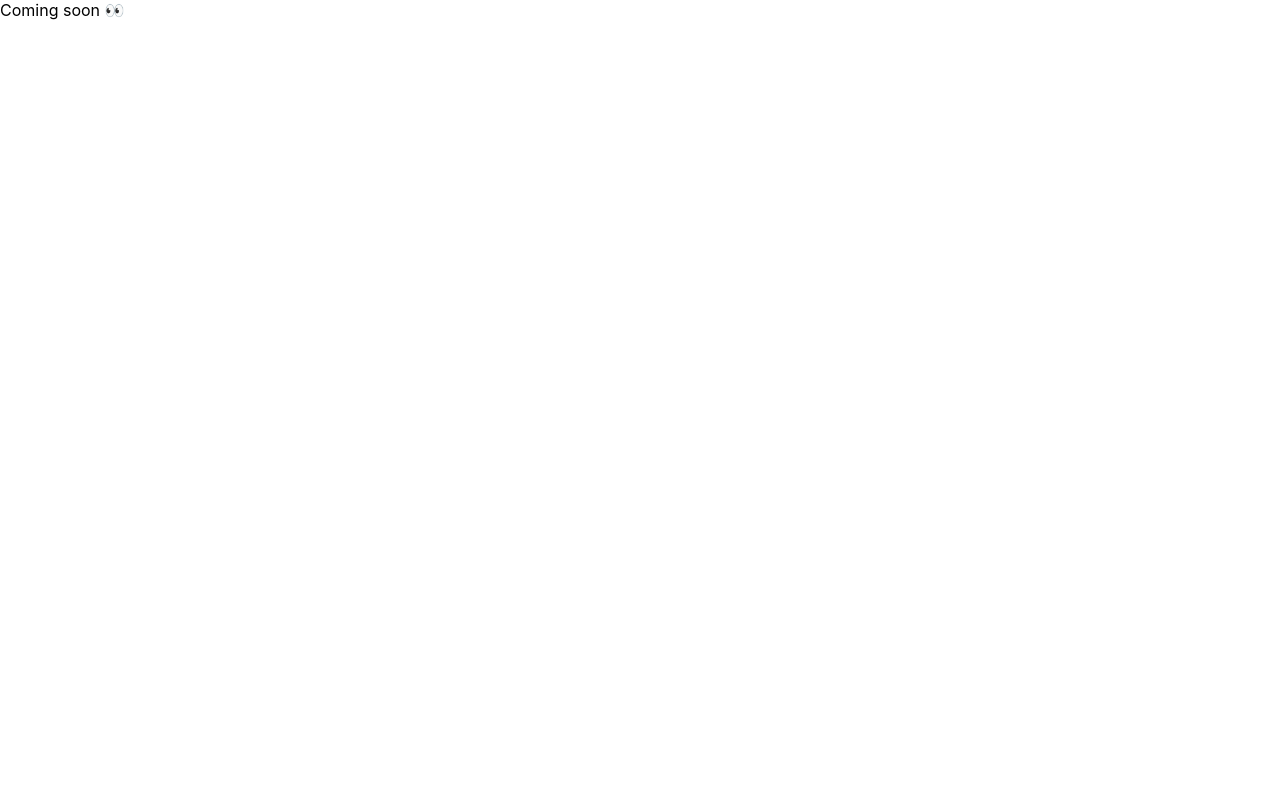
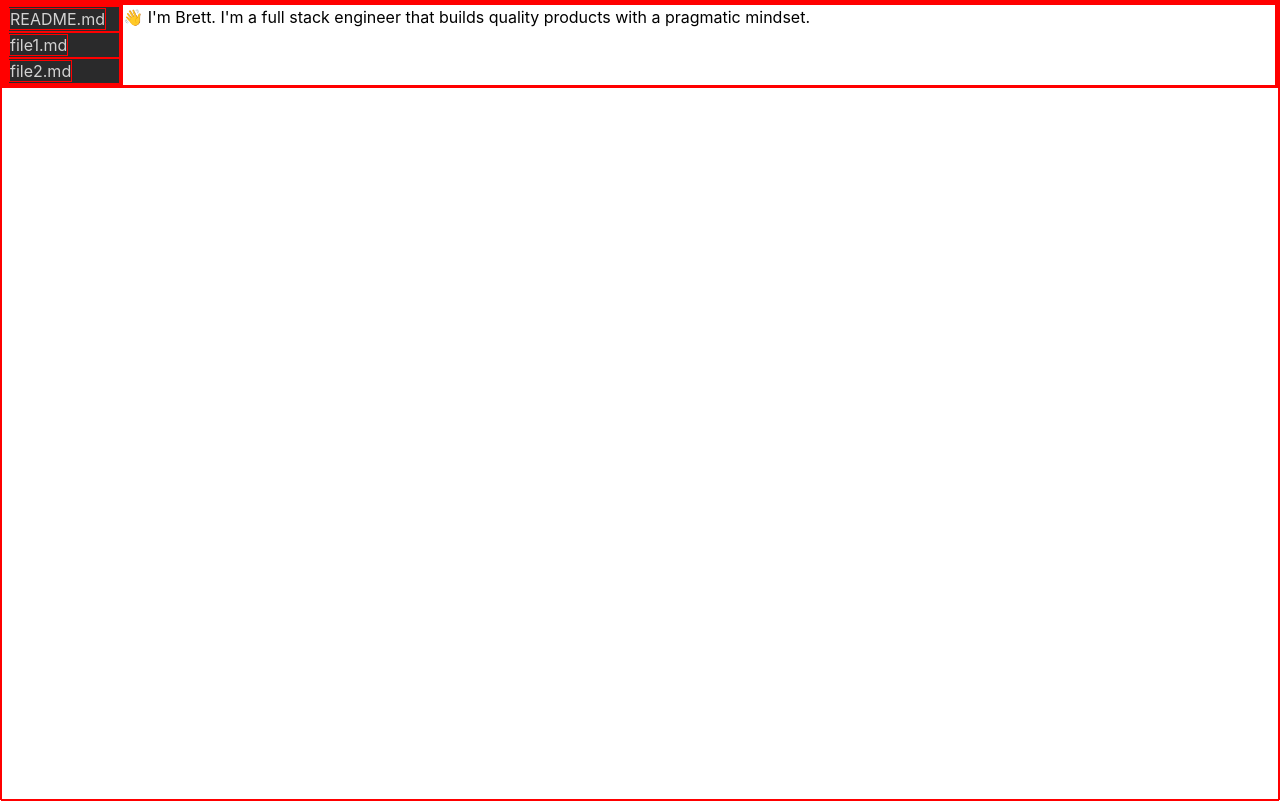
Before and after one commit to babramczyk/website, a React (Create React App) app: page / in a window 1280 px wide. Built offline with nearby package versions, Linux system fonts and the light colour scheme.

Commit message:
file explorer, content, routing

```diff
--- a/package.json
+++ b/package.json
@@ -8,6 +8,7 @@
     "@testing-library/user-event": "^7.1.2",
     "react": "^16.13.1",
     "react-dom": "^16.13.1",
+    "react-router-dom": "^5.2.0",
     "react-scripts": "3.4.3"
   },
   "scripts": {
--- a/src/App.css
+++ b/src/App.css
@@ -1,38 +1,29 @@
-.App {
-  text-align: center;
+* {
+  border: 0.25px solid red;
 }
 
-.App-logo {
-  height: 40vmin;
-  pointer-events: none;
+.content {
+  display: flex;
+  background: rgb(33, 33, 33);
+  width: 100%;
 }
 
-@media (prefers-reduced-motion: no-preference) {
-  .App-logo {
-    animation: App-logo-spin infinite 20s linear;
-  }
+.nav {
+  background: rgb(58, 58, 58);
 }
 
-.App-header {
-  background-color: #282c34;
-  min-height: 100vh;
-  display: flex;
-  flex-direction: column;
-  align-items: center;
-  justify-content: center;
-  font-size: calc(10px + 2vmin);
-  color: white;
+.sidebar {
+  background: rgb(42, 42, 43);
+  color: rgb(210, 210, 210);
+  flex: 0 1 8rem;
 }
 
-.App-link {
-  color: #61dafb;
+.file a {
+  color: rgb(210, 210, 210);
+  text-decoration: none;
 }
 
-@keyframes App-logo-spin {
-  from {
-    transform: rotate(0deg);
-  }
-  to {
-    transform: rotate(360deg);
-  }
+main {
+  background: white;
+  width: 100%;
 }
--- a/src/App.js
+++ /dev/null
@@ -1,7 +0,0 @@
-import "./App.css";
-
-function App() {
-  return "Coming soon 👀";
-}
-
-export default App;
--- /dev/null
+++ b/src/App.jsx
@@ -0,0 +1,44 @@
+import React from "react";
+import "./App.css";
+import { BrowserRouter as Router, Switch, Route, Link } from "react-router-dom";
+import { ReadMe } from "./pages/README";
+import { File1 } from "./pages/file1";
+import { File2 } from "./pages/file2";
+
+function App() {
+  return (
+    <Router>
+      <div className="content">
+        <div className="nav"></div>
+        <div className="sidebar">
+          <ul className="file-list">
+            <li className="file">
+              <Link to="/">README.md</Link>
+            </li>
+            <li className="file">
+              <Link to="/file1.md">file1.md</Link>
+            </li>
+            <li className="file">
+              <Link to="/file2.md">file2.md</Link>
+            </li>
+          </ul>
+        </div>
+        <main>
+          <Switch>
+            <Route path="/file1.md">
+              <File1 />
+            </Route>
+            <Route path="/file2.md">
+              <File2 />
+            </Route>
+            <Route path="/">
+              <ReadMe />
+            </Route>
+          </Switch>
+        </main>
+      </div>
+    </Router>
+  );
+}
+
+export default App;
--- a/src/index.js
+++ b/src/index.jsx
@@ -1,6 +1,7 @@
 import React from 'react';
 import ReactDOM from 'react-dom';
 import './index.css';
+import './resets.css';
 import App from './App';
 import * as serviceWorker from './serviceWorker';
 
--- /dev/null
+++ b/src/pages/README.jsx
@@ -0,0 +1,2 @@
+export const ReadMe = () =>
+  "👋 I'm Brett. I'm a full stack engineer that builds quality products with a pragmatic mindset.";
--- /dev/null
+++ b/src/pages/file1.jsx
@@ -0,0 +1 @@
+export const File1 = () => 'File 1'
--- /dev/null
+++ b/src/pages/file2.jsx
@@ -0,0 +1 @@
+export const File2 = () => 'File 2'
--- /dev/null
+++ b/src/resets.css
@@ -0,0 +1,94 @@
+/* Box sizing rules */
+*,
+*::before,
+*::after {
+  box-sizing: border-box;
+}
+
+/* Remove default padding */
+ul[class],
+ol[class] {
+  padding: 0;
+}
+
+/* Remove default margin */
+body,
+h1,
+h2,
+h3,
+h4,
+p,
+ul[class],
+ol[class],
+li,
+figure,
+figcaption,
+blockquote,
+dl,
+dd {
+  margin: 0;
+}
+
+/* Set core body defaults */
+body {
+  min-height: 100vh;
+  scroll-behavior: smooth;
+  text-rendering: optimizeSpeed;
+  line-height: 1.5;
+}
+
+/* Remove list styles on ul, ol elements with a class attribute */
+ul[class],
+ol[class] {
+  list-style: none;
+}
+
+/* Remove default fieldset styles */
+fieldset {
+  border: none;
+  margin: 0;
+  padding: 0;
+}
+
+/* A elements that don't have a class get default styles */
+a:not([class]) {
+  text-decoration-skip-ink: auto;
+}
+
+/* Make images easier to work with */
+img {
+  max-width: 100%;
+  display: block;
+}
+
+/* Natural flow and rhythm in articles by default */
+article > * + * {
+  margin-top: 1em;
+}
+
+/* Inherit fonts for inputs and buttons */
+input,
+button,
+textarea,
+select {
+  font: inherit;
+}
+
+/* Remove _all_ animations and transitions for people that prefer not to see them */
+@media (prefers-reduced-motion: reduce) {
+  * {
+    animation-play-state: paused !important;
+    transition: none !important;
+    scroll-behavior: auto !important;
+  }
+}
+
+html,
+body {
+  height: 100%;
+}
+
+/* Make sure that any element that has the `hidden` attribute is actually hidden. In some cases, where a component specifies its own `display` value, this browser default is overrided; this fixes that */
+[hidden] {
+  display: none !important;
+}
```
Also changed, not shown: 1 other file (tests, documents, lock files or other folders).
